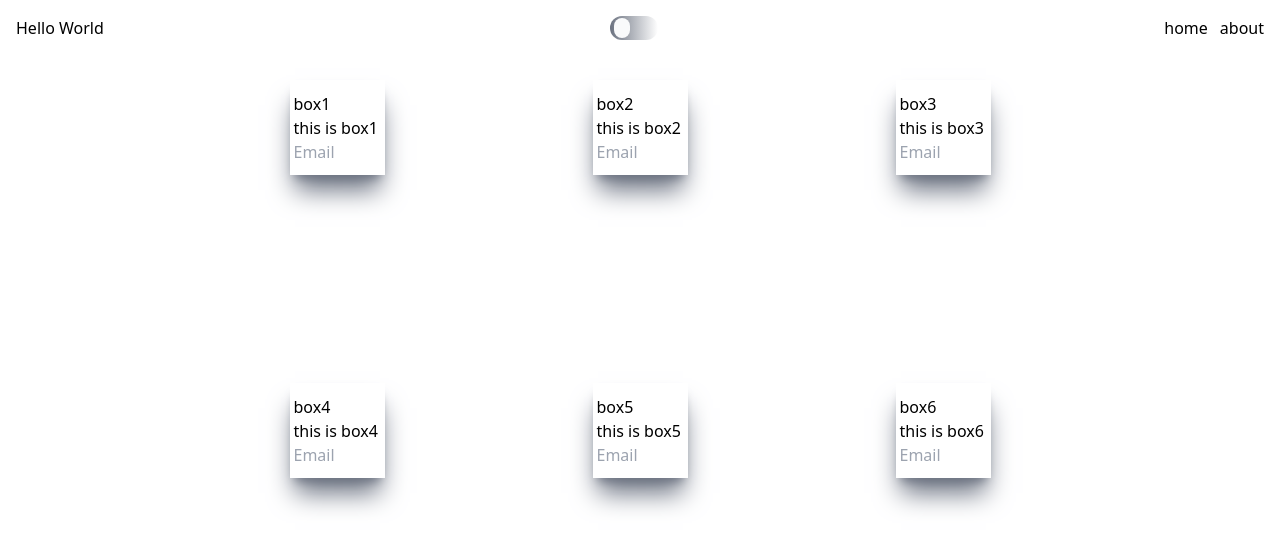
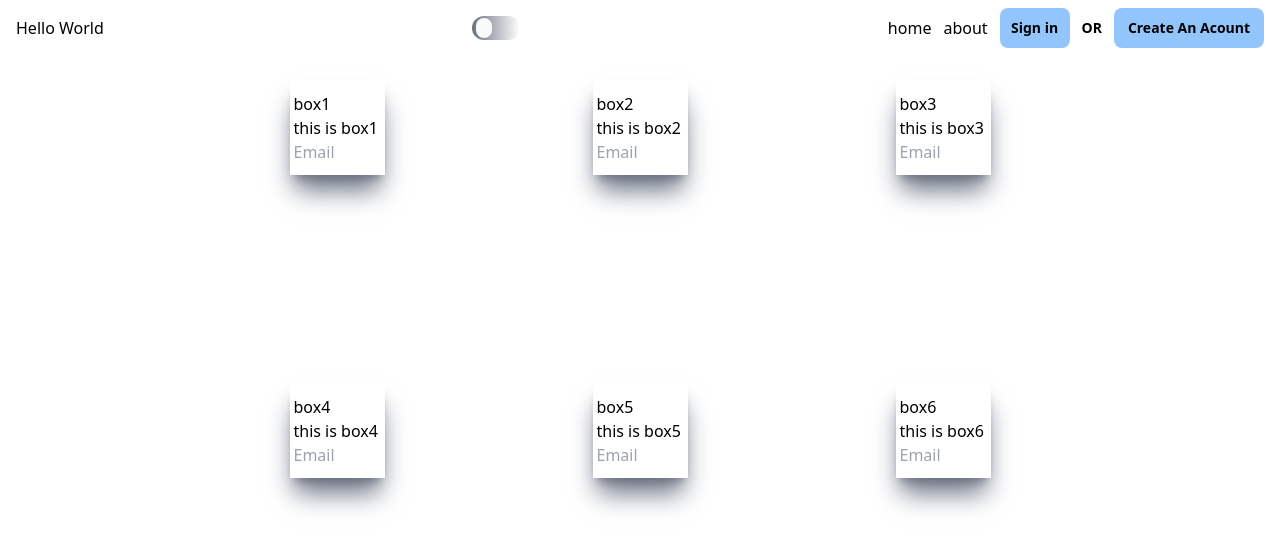
Before and after one commit to RSSefat/stoman, a Vue app: page / in a window 1280 px wide. Shown: the top 550 px of the page. Built offline with nearby package versions, Linux system fonts and the light colour scheme.

Commit message:
create sign up button

```diff
--- a/src/App.vue
+++ b/src/App.vue
@@ -34,7 +34,11 @@
 
  <router-link class=" menu" to="/"> home</router-link>
  <router-link class="menu" to="/about"> about</router-link>
+ <button class="flex flex-row space-x-3 text-sm  font-semibold justify-center items-center -m-2 ">
 
+    <span class=" flex h-10 justify-center items-center bg-blue-300 w-[70px] rounded-lg ">Sign in</span> <p></p> OR
+    <router-link  class=" flex h-10 justify-center items-center bg-blue-300 w-[150px] rounded-lg " to="/signup"> Create An Acount</router-link>
+ </button>
 </div>
 
 
@@ -43,6 +47,11 @@
 <div class="sm:flex space-x-3  hidden" >
  <router-link to="/"> home</router-link>
  <router-link to="/about"> about</router-link>
+ <button class="flex flex-row space-x-3 text-sm  font-semibold justify-center items-center -m-2 ">
+
+    <span class=" flex h-10 justify-center items-center bg-blue-300 w-[70px] rounded-lg ">Sign in</span> <p></p> OR
+    <router-link  class=" flex h-10 justify-center items-center bg-blue-300 w-[150px] rounded-lg " to="/signup"> Create An Acount</router-link>
+ </button>
 </div>
 
 
--- a/src/router/index.js
+++ b/src/router/index.js
@@ -1,7 +1,7 @@
 import {createRouter,createWebHistory} from 'vue-router'
 import Home from '/src/components/home-page.vue'
 import about from '/src/components/ab-page.vue'
-import more from '/src/components/more-page.vue'
+import signUp from '/src/components/sign-up.vue'
 
 const routes =[
     {
@@ -15,9 +15,9 @@ const routes =[
         component: about,
     },
     {
-        path: '/more',
-        name: 'more',
-        component: more,
+        path: '/signup',
+        name: 'signup',
+        component: signUp,
     }
 ]
 
```
Also changed, not shown: src/components/sign-up.vue (renamed from src/components/more-page.vue).
